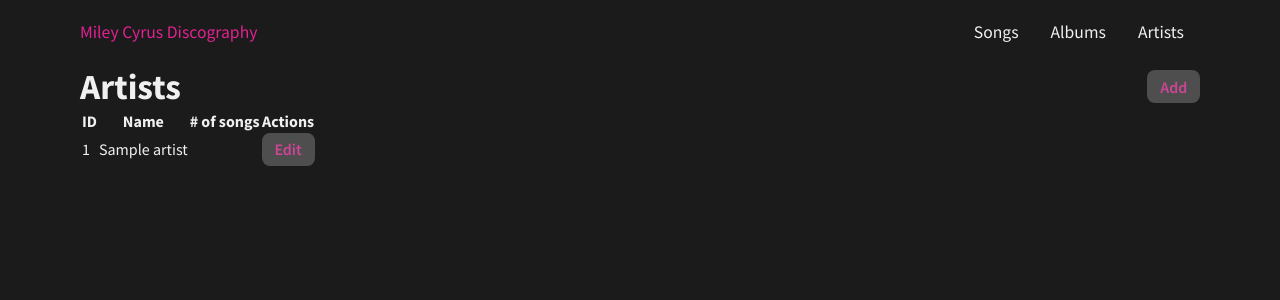
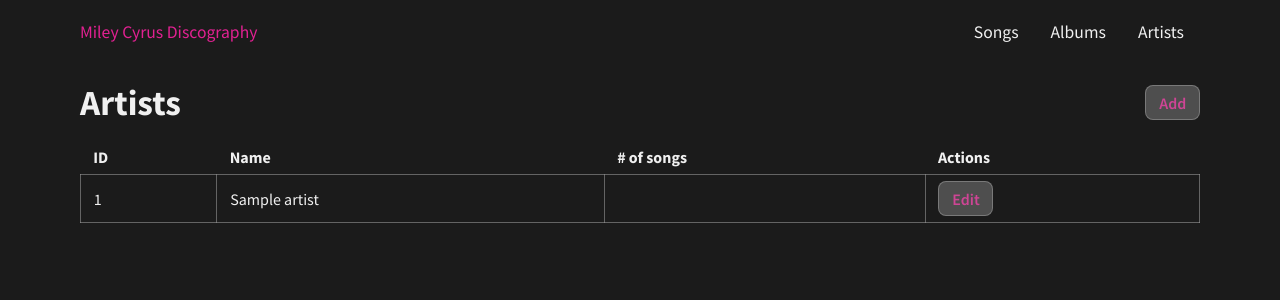
Before and after one commit to cammarb/miley-discography, a Flask app: page /artists in a window 1280 px wide. Shown: the top 300 px of the page. Run offline with Flask 2, Linux system fonts and the light colour scheme; tables that the repository leaves empty hold one stand-in row (values such as "Sample post").

Commit message:
add hover effects, table styles

```diff
--- a/app/static/css/main.css
+++ b/app/static/css/main.css
@@ -88,13 +88,13 @@ nav {
     padding: 0.4rem 0.8rem;
     background-color: var(--bg-grey-200);
     border-radius: 0.5rem;
-    border: 0.05rem solid var(--anchor-grey-border);
+    border: 0.05rem solid var(--grey-border);
     color: var(--fg-pink-200);
     font-weight: 600;
 }
 
 .btn:hover {
-    background-color: var(--anchor-grey-border);
+    background-color: var(--grey-border);
     color: var(--fg-pink-100);
 }
 
@@ -106,6 +106,15 @@ nav {
 .btn-danger:hover {
     background-color: var(--btn-danger-hover);
     color: var(--fg-white-200);
+}
+
+/* Header */
+.header {
+    display: flex;
+    flex-direction: row;
+    justify-content: space-between;
+    align-items: center;
+    margin: 1rem 0;
 }
 
 /* Hamburger menu */
@@ -126,13 +135,27 @@ nav {
     flex-direction: row;
 }
 
-/* Header */
-.header {
-    display: flex;
-    flex-direction: row;
-    justify-content: space-between;
-    align-items: center;
+/* Tables */
+table {
+    margin: 1rem auto;
+    width: 100%;
+    border-collapse: collapse;
 }
+
+thead th,
+tbody td {
+    text-align: start;
+    padding: 0.4rem 0.8rem;
+}
+
+td {
+    border: 1px solid var(--grey-border);
+}
+
+tr:hover td {
+    background-color: var(--bg-grey-100);
+}
+
 
 @media (max-width: 60em) {
     nav {
@@ -145,7 +168,6 @@ nav {
         display: block;
     }
 
-
     .menu {
         display: none;
         width: 100%;
@@ -157,6 +179,7 @@ nav {
 
     .open {
         display: flex;
+        padding-bottom: 0.5rem;
     }
 
 }
```
